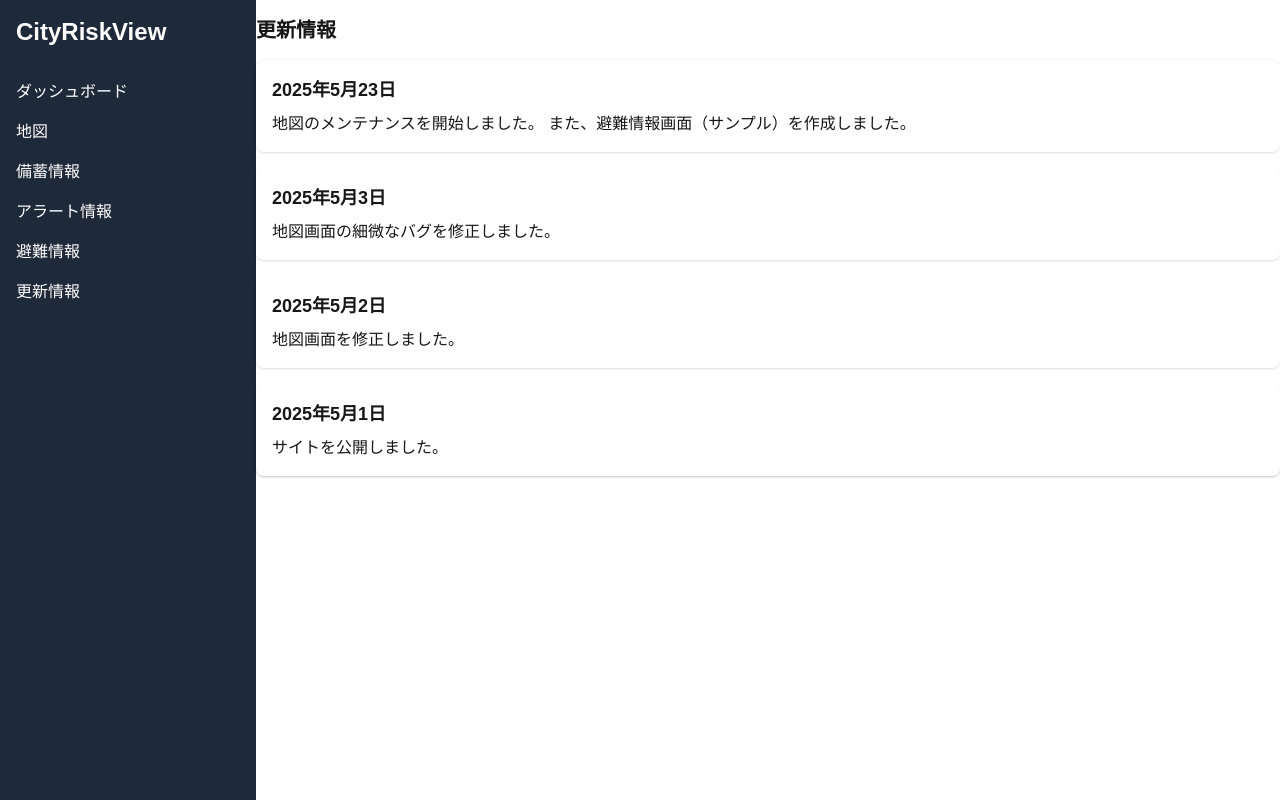
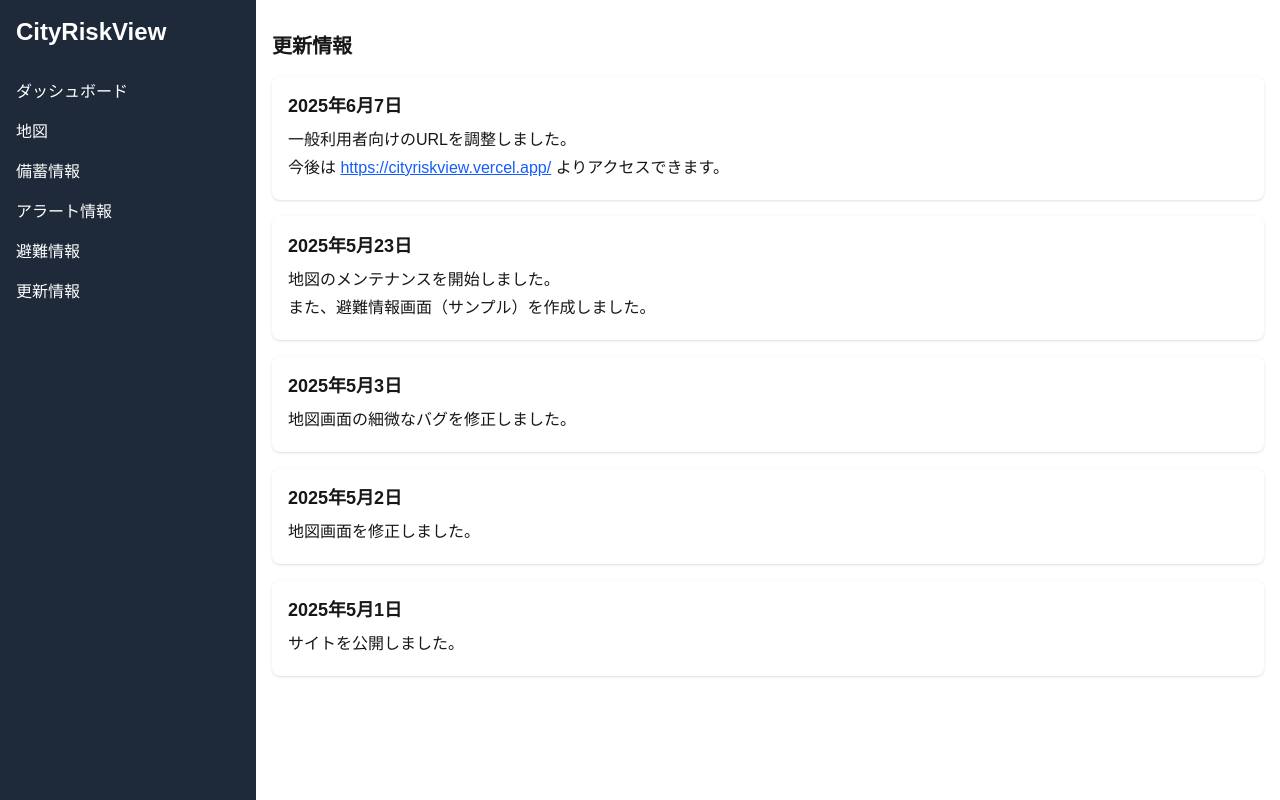
Before and after one commit to s-taku0502/CityRiskView, a Next.js app: page /update in a window 1280 px wide. Built offline with nearby package versions, Linux system fonts and the light colour scheme.

Commit message:
リリースノートを更新。URLや改行にも対応させた。

```diff
--- a/app/update/page.js
+++ b/app/update/page.js
@@ -1,7 +1,11 @@
 const updates = [
     {
+        title: "2025年6月7日",
+        content: "一般利用者向けのURLを調整しました。\n今後は https://cityriskview.vercel.app/ よりアクセスできます。"
+    },
+    {
         title: "2025年5月23日",
-        content: `地図のメンテナンスを開始しました。\nまた、避難情報画面（サンプル）を作成しました。`
+        content: "地図のメンテナンスを開始しました。\nまた、避難情報画面（サンプル）を作成しました。"
     },
     {
         title: "2025年5月3日",
@@ -17,20 +21,41 @@ const updates = [
     }
 ];
 
+// ユーティリティ関数：URLと改行を処理して整形されたJSXを返す
+function renderContent(content) {
+    const lines = content.split('\n');
+    const urlRegex = /(https?:\/\/[^\s]+)/g;
+
+    return lines.map((line, lineIndex) => {
+        const parts = line.split(urlRegex);
+
+        return (
+            <p key={lineIndex} className="mb-1">
+                {parts.map((part, i) =>
+                    urlRegex.test(part) ? (
+                        <a
+                            key={i}
+                            href={part}
+                            className="text-blue-600 underline break-all"
+                            target="_blank"
+                            rel="noopener noreferrer"
+                        >
+                            {part}
+                        </a>
+                    ) : (
+                        <span key={i}>{part}</span>
+                    )
+                )}
+            </p>
+        );
+    });
+}
 
 export default function UpdatePage() {
-    {updates.map((item, index) => (
-      <div key={index} className="mb-4">
-          <h2 className="font-bold">{item.title}</h2>
-          {item.content.split('\n').map((line, i) => (
-            <p key={i}>{line}</p>
-          ))}
-      </div>
-    ))}
     return (
-        <div>
+        <div className="p-4">
             <h2 className="text-xl font-bold mb-4 pt-4">更新情報</h2>
-            <div className="grid gap-4 shadow rounded-lg">
+            <div className="grid gap-4">
                 {updates.map((update, index) => (
                     <div
                         key={index}
@@ -39,7 +64,7 @@ export default function UpdatePage() {
                         <h3 className="font-semibold text-lg mb-2">
                             {update.title}
                         </h3>
-                        <p>{update.content}</p>
+                        {renderContent(update.content)}
                     </div>
                 ))}
             </div>
```
